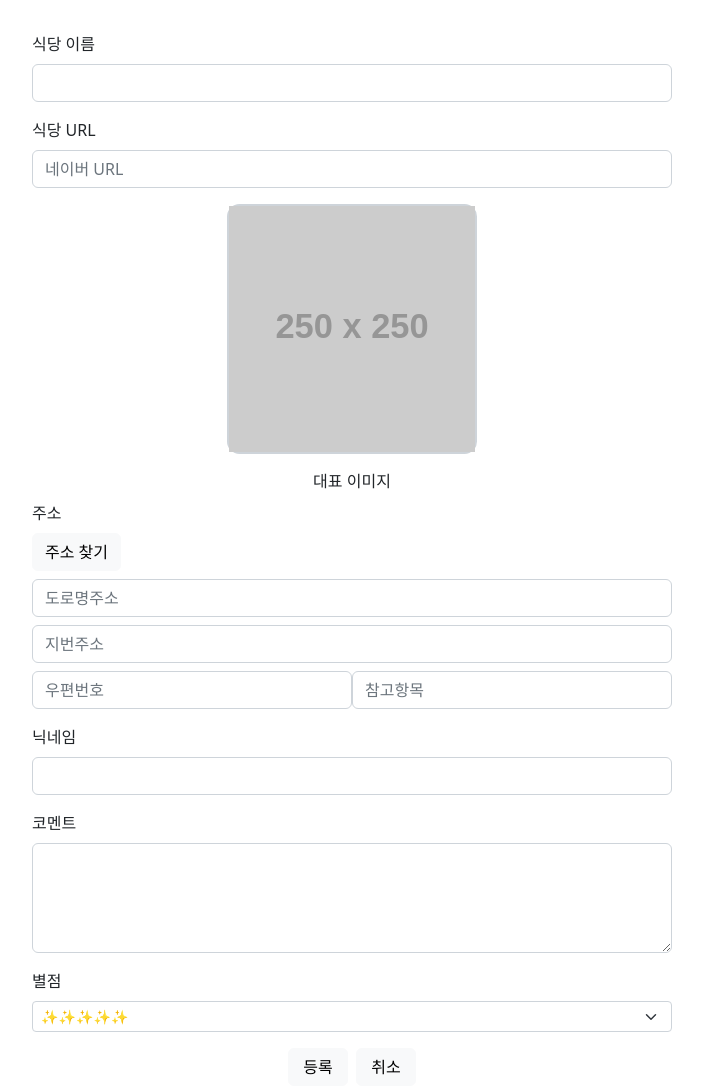
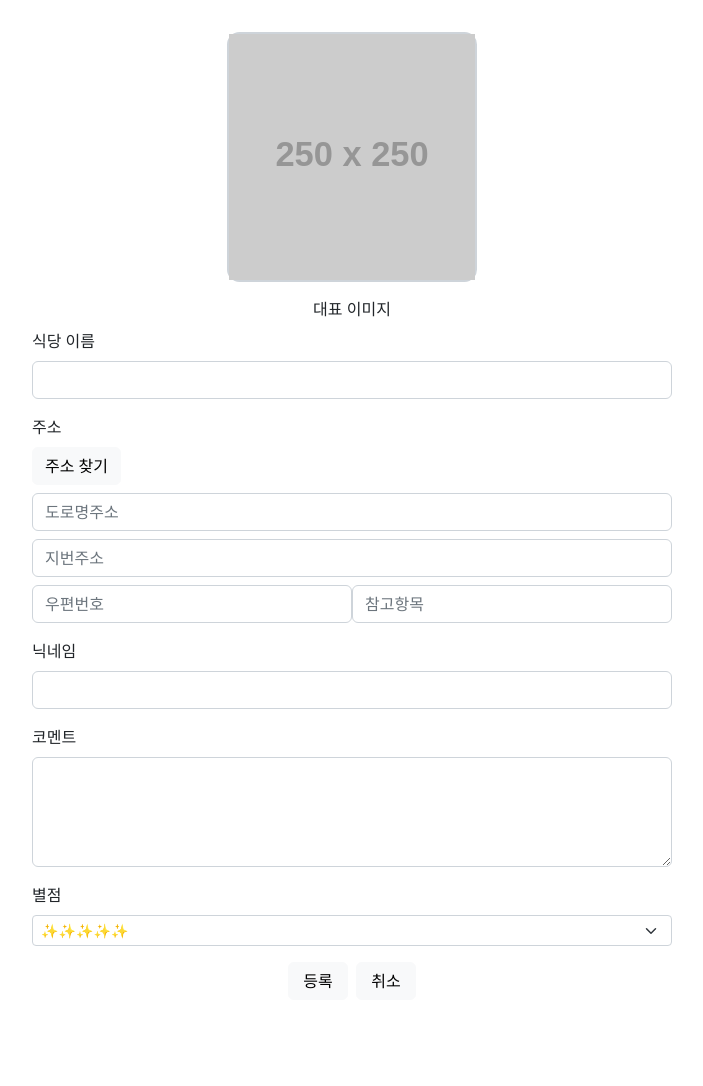
Before and after one commit to engulfedInFlames/must-go-restaurants, a Flask app: page /write in a window 1280 px wide. Shown: the part 280-1366 px from the top of the page, without its empty margins (288-991 px from the left). After the commit the page ends 1269 px from the top, so only its background shows below. Run offline with Flask 2, Linux system fonts and the light colour scheme; grey boxes labelled with a size stand in for pictures from a placeholder-image service; some libraries are stand-ins or nearby versions.

Commit message:
Save Changes Before Day 3 start

```diff
--- a/app.py
+++ b/app.py
@@ -1,18 +1,10 @@
 from flask import Flask, render_template, request, jsonify
 from pymongo import MongoClient
-from requests import get
-from bs4 import BeautifulSoup
 
 app = Flask(__name__)
 
 client = MongoClient("mongodb+srv://recona97:bT33xD4II3D77nhi@mycluster.e0pg5l4.mongodb.net/?retryWrites=true&w=majority")
 db = client.dbsparta
-
-def get_thumb(URL):
-    response = get(URL)
-    soup=BeautifulSoup(response.text, "lxml")
-    thumbs = soup.select("#place-main-section-root > div > section > div > div.claas > div > div > div > div")
-    print(thumbs)
 
 @app.route('/')
 def home():
@@ -52,7 +44,6 @@ def write_func():
 @app.route("/save-review", methods=["POST"])
 def save_review():
     restaurant_name_receive = request.form['restaurant_name_give'] # 가게이름
-    restaurant_url_receive = request.form['restaurant_url_give'] # 검색 결과
     postcode_receive = request.form['postcode_give'] # 우편번호
     road_address_receive = request.form['road_address_give'] #도로명주소
     jibun_address_receive = request.form['jibun_address_give'] #지번주소
@@ -69,7 +60,6 @@ def save_review():
     #DB저장
     doc = {
         'restaurant_name' : restaurant_name_receive,
-        'restaurant_url':restaurant_url_receive,
         'postcode' : postcode_receive,
         'road_address' : road_address_receive,
         'jibun_address' : jibun_address_receive,
--- a/static/js/posting.js
+++ b/static/js/posting.js
@@ -57,29 +57,29 @@ function sample4_execDaumPostcode() {
 /////////////////////////////////////////////////////////////////////////////////
 // 사진 포스팅을 위한 함수입니다.
 
-const onChange = () => {
-  // 유저가 업로드한 사진 데이터를 가지고 옵니다.
-  thumbs = [...thumbsInput.files]; // unmutable
-  const selectedThumb = thumbs[0];
-  console.log(thumbs);
+// const onChange = () => {
+//   // 유저가 업로드한 사진 데이터를 가지고 옵니다.
+//   thumbs = [...thumbsInput.files]; // unmutable
+//   const selectedThumb = thumbs[0];
+//   console.log(thumbs);
 
-  // 유저가 업로드한 사진 데이터를 URL 형식으로 읽습니다.
-  const imgPreviewer = new FileReader();
-  imgPreviewer.readAsDataURL(selectedThumb);
-  imgPreviewer.onload = () => {
-    // 글쓰기 페이지의 대표 이미지를 등록합니다.
-    const thumb = document.querySelector(".thumb");
-    thumb.src = imgPreviewer.result;
-  };
-  // 사진 데이터를 서버에 보내는 함수를 작성할 예정입니다.
-};
+//   // 유저가 업로드한 사진 데이터를 URL 형식으로 읽습니다.
+//   const imgPreviewer = new FileReader();
+//   imgPreviewer.readAsDataURL(selectedThumb);
+//   imgPreviewer.onload = () => {
+//     // 글쓰기 페이지의 대표 이미지를 등록합니다.
+//     const thumb = document.querySelector(".thumb");
+//     thumb.src = imgPreviewer.result;
+//   };
+// };
 
 /////////////////////////////////////////////////////////////////////////////////
-function submitting() {
+const myForm = document.querySelector(".my-form");
+
+function onClickSubmit() {
   // 유저가 등록한 이미지 파일들을 읽어들이는 코드를 추가할 예정입니다. 확인을 위해 나머지 코드들은 주석 처리를 해놨습니다.
 
   let restaurant_name = $("#restaurantNameInput").val();
-  let restaurant_url = $("#restaurantUrlInput").val();
   let postcode = $("#sample4_postcode").val();
   let roadAddress = $("#sample4_roadAddress").val();
   let jibunAddress = $("#sample4_jibunAddress").val();
@@ -89,10 +89,16 @@ function submitting() {
   let comment = $("#commentInput").val();
   let rating = $("#rating").val();
 
+  if (!nickname) {
+    nickname = "익명";
+  }
+  if (!comment) {
+    comment = "";
+  }
+
   let formData = new FormData();
 
   formData.append("restaurant_name_give", restaurant_name);
-  formData.append("restaurant_url_give", restaurant_url);
   formData.append("postcode_give", postcode);
   formData.append("road_address_give", roadAddress);
   formData.append("jibun_address_give", jibunAddress);
@@ -101,7 +107,6 @@ function submitting() {
   formData.append("nickname_give", nickname);
   formData.append("comment_give", comment);
   formData.append("rating_give", rating);
-  formData.append("thumbs", thumbs);
 
   fetch("/save-review", {
     method: "POST",
@@ -109,9 +114,19 @@ function submitting() {
   })
     .then((res) => res.json())
     .then((data) => {
-      alert(data["msg"]);
-      window.location.reload(); // => Home으로 이동하게끔
+      console.log(data["msg"]);
     });
 }
 
+function onSubmit(e) {
+  e.preventDefault();
+  if (e.submitter.id === "submitBtn") {
+    // console.log("Submitted");
+    onClickSubmit();
+  }
+  window.location.replace(window.location.origin);
+}
+
+myForm.addEventListener("submit", onSubmit);
+
 /////////////////////////////////////////////////////////////////////////////////
--- a/templates/posting.html
+++ b/templates/posting.html
@@ -39,27 +39,6 @@
     <main>
       <!-- 글쓰기 양식을 구현하기 위한 <form> 태그 입니다.-->
       <form class="my-form">
-        <!-- 가게 이름 입력란 -->
-        <div class="mb-3">
-          <label for="restaurantNameInput" class="form-label" required>
-            식당 이름
-          </label>
-          <input type="text" class="form-control" id="restaurantNameInput" />
-        </div>
-
-        <!-- 가게 주소 -->
-        <div class="mb-3">
-          <label for="restaurantUrlInput" class="form-label" required>
-            식당 URL
-          </label>
-          <input
-            type="text"
-            class="form-control"
-            id="restaurantUrlInput"
-            placeholder="네이버 URL"
-          />
-        </div>
-
         <!-- thumb은 thumbnail, 즉 대표 이미지를 의미합니다. 사용자가 복수의 사진들을 등록하고, 그중 첫 번째 사진을 대표 이미지로 합니다.
         대표 이미지는 "thumb-container" 안의 <img> 태그에 들어갑니다. -->
         <div class="thumb-container">
@@ -70,6 +49,14 @@
           />
         </div>
         <label class="form-label label-center"> 대표 이미지 </label>
+
+        <!-- 가게 이름 입력란 -->
+        <div class="mb-3">
+          <label for="restaurantNameInput" class="form-label" required>
+            식당 이름
+          </label>
+          <input type="text" class="form-control" id="restaurantNameInput" />
+        </div>
 
         <!-- 주소 입력란 -->
         <div class="mb-3">
@@ -85,6 +72,7 @@
             type="text"
             id="sample4_roadAddress"
             placeholder="도로명주소"
+            required
           />
           <input
             class="form-control address-input"
@@ -99,6 +87,7 @@
               type="text"
               id="sample4_postcode"
               placeholder="우편번호"
+              required
             />
             <input
               class="form-control address-input"
@@ -138,15 +127,12 @@
         </div>
 
         <div class="my-btns">
-          <button
-            onclick="submitting()"
-            id="submitBtn"
-            type="submit"
-            class="btn btn-light"
-          >
+          <button id="submitBtn" class="btn btn-light" type="submit">
             등록
           </button>
-          <button id="cancleBtn" class="btn btn-light">취소</button>
+          <button id="cancleBtn" class="btn btn-light" type="submit">
+            취소
+          </button>
         </div>
       </form>
     </main>
```
